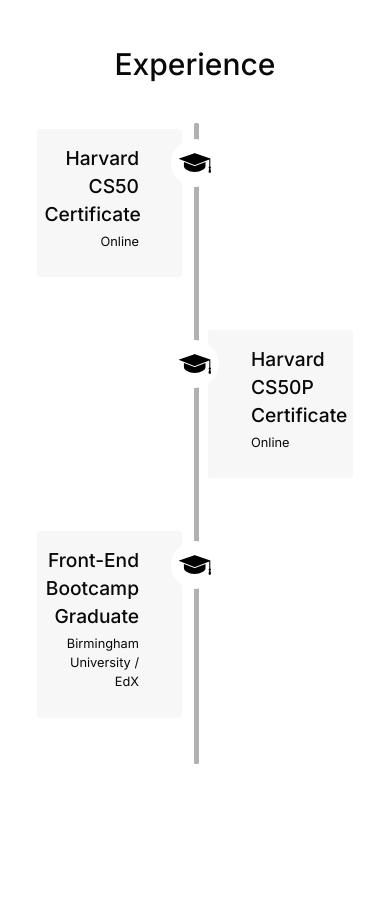
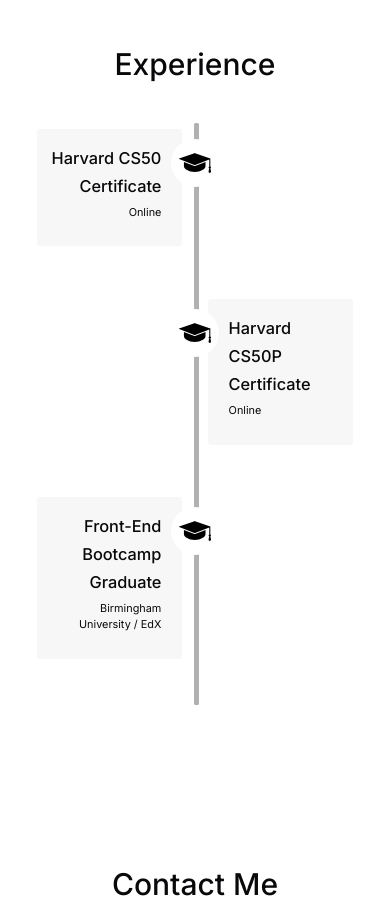
Before and after one commit to jimmygian/nextjs-portfolio, a Next.js app: page / in a window 390 px wide. Shown: the part 5880-6791 px from the top of the page. Built offline with nearby package versions, Linux system fonts and the light colour scheme; no server answers.

Commit message:
Corrects exp responsivenes in sm screens

```diff
--- a/src/app/components/sections/experience/exp.module.css
+++ b/src/app/components/sections/experience/exp.module.css
@@ -87,10 +87,10 @@
 /* Container's text Box */
 .textBox {
   position: relative;
-  padding: clamp(10px, 10%, 40px) clamp(2.7rem, 5%, 40px) clamp(10px, 10%, 40px) clamp(5px, 5%, 40px);
+  padding: clamp(10px, 10%, 40px) clamp(1.3rem, 5%, 40px) clamp(10px, 10%, 40px) clamp(0.6rem, 5%, 40px);
   background-color: var(--bg-expCard);
   border-radius: 3px;
-  font-size: clamp(1rem, 1.8vw, 1.15rem);
+  font-size: clamp(0.85rem, 1.8vw, 1.15rem);
   width: 100%;
   transition: width 0.7s;
   transition: height 0.7s;
@@ -101,7 +101,7 @@
   font-size: larger;
 }
 .rightContainer > .textBox {
-  padding: clamp(10px, 10%, 40px) clamp(5px, 5%, 40px) clamp(10px, 10%, 40px) clamp(2.7rem, 5%, 40px);
+  padding: clamp(10px, 10%, 40px) clamp(0.6rem, 5%, 40px) clamp(10px, 10%, 40px) clamp(1.3rem, 5%, 40px);
 }
 
 
```
